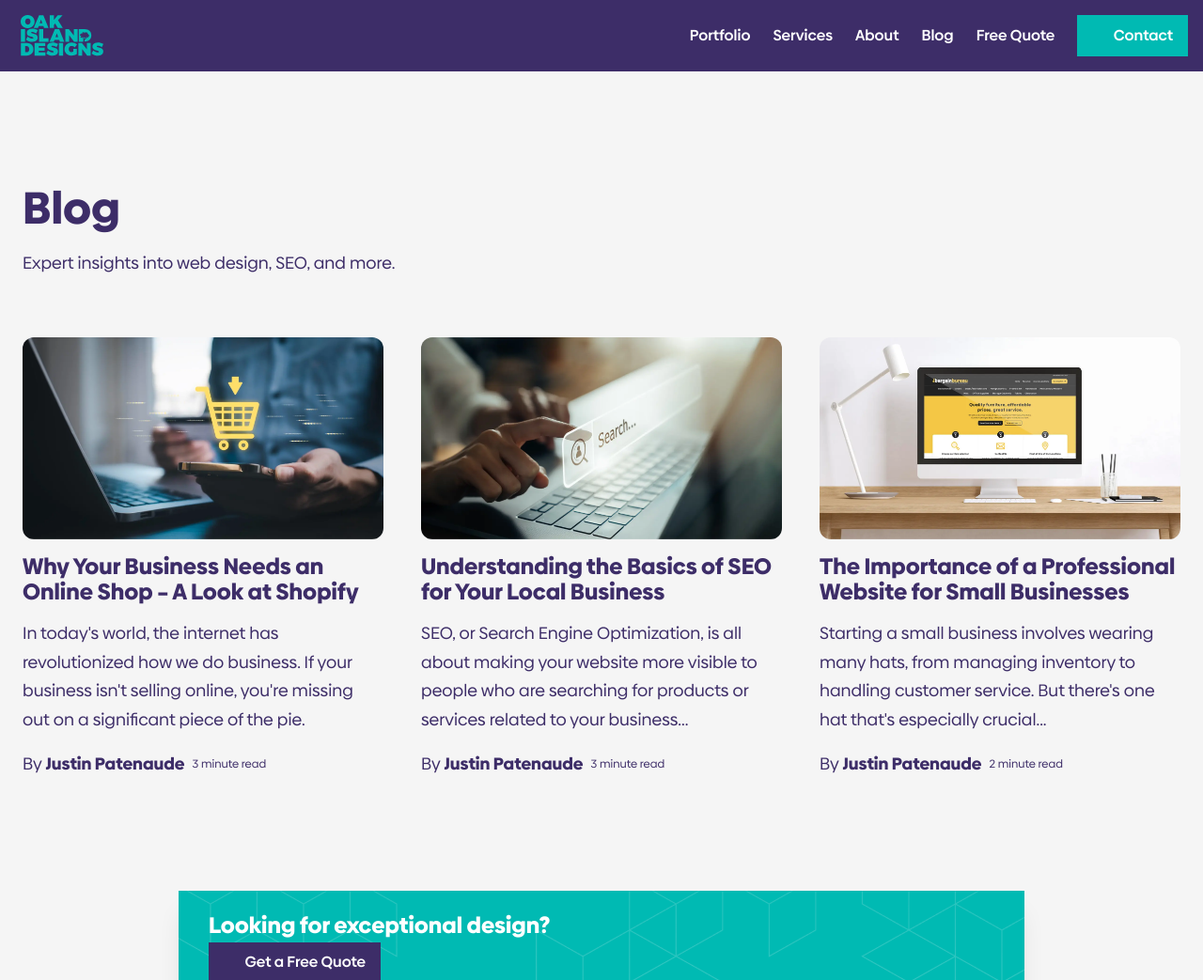
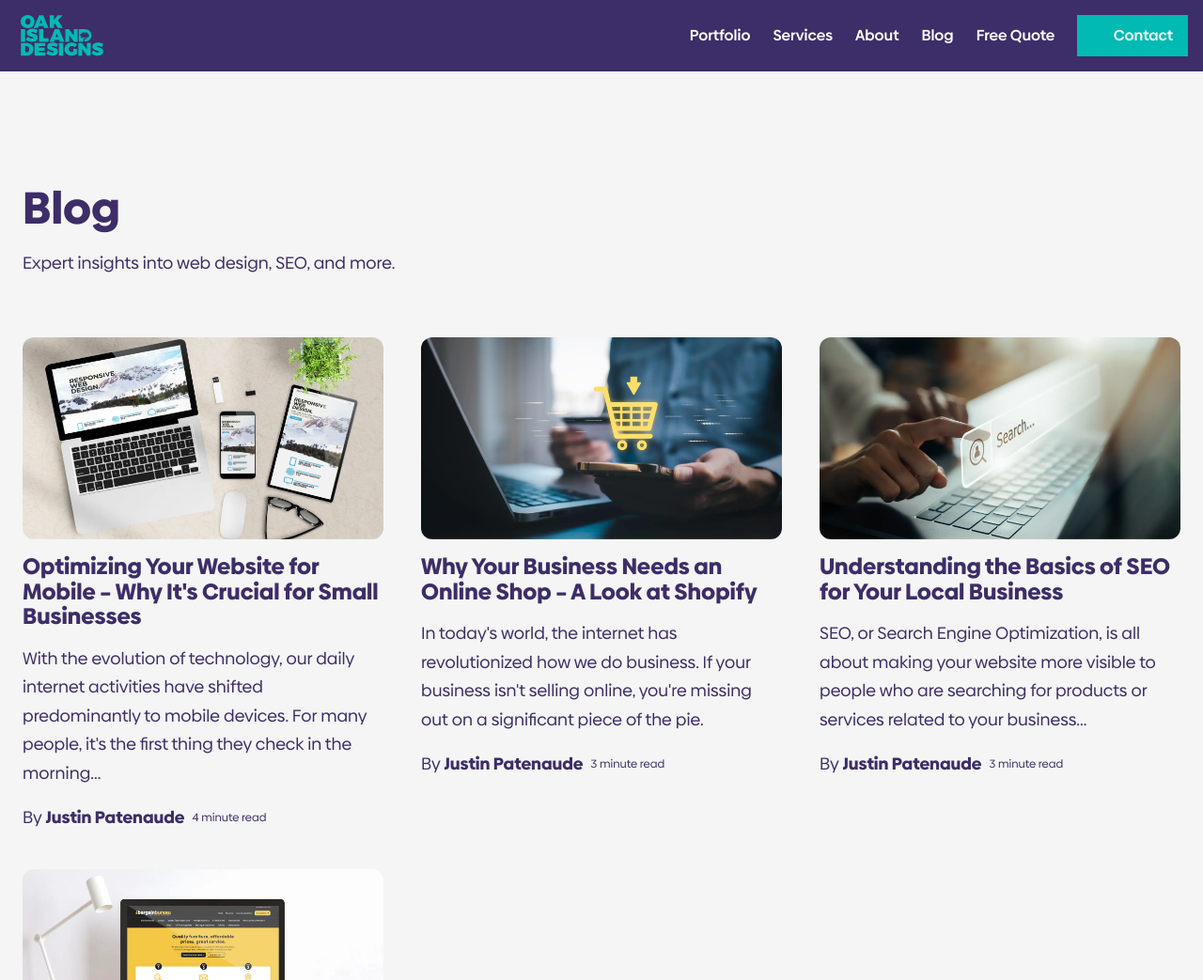
Before and after one commit to OakIslandDesigns/OakIslandDesigns, a Jekyll site: the page built from blog.md, in a window 1280 px wide and 1400 px high, cut to the strip 0-1043 px from the top of the window. Shown: the whole strip at 94% size. Built offline with Jekyll 4.4.1, drawn with Linux system fonts in a browser that asks for light colours; nearby versions of some CDN libraries; some of the changed lines change nothing that is shown.

Commit message:
New blog post

```diff
--- a/_layouts/blog.html
+++ b/_layouts/blog.html
@@ -12,7 +12,7 @@ layout: page
   <div class="grid-3_md-2_sm-1 grid-gap40">
     {%- assign articles = site.blog | reverse -%}
     {%- for article in articles -%}
-      <div class="col col-gap40 md-mb-40">
+      <div class="col col-gap40 mb-40">
         {%- include article-block.html -%}
       </div>
     {%- endfor -%}
--- a/assets/styles/main.scss
+++ b/assets/styles/main.scss
@@ -188,6 +188,9 @@ body {
 .mb-64 {
   margin-bottom: var(--gap-64);
 }
+.mb-40 {
+  margin-bottom: var(--gap-40);
+}
 @media screen and (max-width: 1024px){
   .md-mb-0 {
     margin-bottom: 0;
@@ -341,6 +344,11 @@ strong {
     display: block;
     width: 100%;
     border-radius: var(--border-radius);
+  }
+  .rte img + em {
+    margin-top: 4px;
+    font-size: var(--font-size-sm);
+    font-style: italic;
   }
 
 .form__group {
--- /dev/null
+++ b/collections/_blog/2023-07-05-optimizing-your-website-for-mobile-why-its-crucial-for-small-businesses.md
@@ -0,0 +1,55 @@
+---
+layout: article
+title: Optimizing Your Website for Mobile – Why It's Crucial for Small Businesses
+date: 2023-07-05 00:00:00 -0500
+banner:
+  url: /assets/images/article-04_banner.webp
+  alt: A website that is shown on a laptop, tablet and mobile phone.
+thumbnail:
+  url: /assets/images/article-04_thumb.webp
+  alt: A website that is shown on a laptop, tablet and mobile phone.
+author: Justin Patenaude
+estimate: 4
+seo:
+  title: Optimizing Your Website for Mobile – Why It's Crucial for Small Businesses
+  description: >-
+    With the evolution of technology, our daily internet activities have shifted predominantly to mobile devices. For many people, it's the first thing they check in the morning...
+button:
+  icon: message-smile
+  title: Let's Talk
+  link: /contact/
+---
+## A Mobile-First World
+With the evolution of technology, our daily internet activities have shifted predominantly to mobile devices. For many people, it's the first thing they check in the morning and the last thing they put down at night. Statistics show that more than half of web traffic comes from mobile devices, making mobile optimization crucial for all businesses, particularly for local, small businesses.
+
+![Statistics about mobile web browsing as of July 2023](/assets/images/article-04_image-01.webp)
+*Statistics from [https://explodingtopics.com/blog/mobile-internet-traffic](https://explodingtopics.com/blog/mobile-internet-traffic)*
+
+## Understanding Mobile Optimization
+In simple terms, mobile optimization means making your website easy to use on mobile devices. It's about providing a seamless and enjoyable experience for visitors, from a responsive design that adjusts to different screen sizes, to simple navigation and fast load times.
+
+## The Importance of Mobile Optimization for Small Businesses
+### Local Searches Lead to Local Sales
+Most local searches are conducted on mobile devices. When people are out and about, they use their phones to look for local businesses. A mobile-friendly website gives them the information they need quickly and conveniently, increasing the chances they'll visit your business.
+
+### Improved Search Engine Ranking
+Search engines like Google prioritize mobile-friendly websites in their search results. In fact, Google uses mobile-first indexing, which means it predominantly uses the mobile version of the content for indexing and ranking. If your site isn't mobile-optimized, it could hurt your search engine ranking, making it harder for potential customers to find you online.
+
+### Better User Experience
+Mobile optimization ensures that your website is easy to navigate on a smaller screen, has quick load times, and functions well. This leads to a better user experience, which can improve visitor satisfaction, increase the time they spend on your site, and ultimately lead to higher conversion rates.
+
+![A mobile optimized website](/assets/images/article-04_image-02.webp)
+
+## How to Optimize Your Website for Mobile
+
+### Responsive Web Design
+Responsive web design allows your website's layout to adjust to the screen size and orientation of the device. It ensures your website looks good on all devices, from smartphones and tablets to laptops and desktops.
+
+### Easy Navigation
+A mobile-friendly site has simple and intuitive navigation. Links and buttons should be large enough to tap, and there should be plenty of space between clickable elements to avoid accidental clicks.
+
+### Fast Load Times
+Mobile users expect quick load times. Compress images, minimize code, leverage browser caching, and reduce redirects to increase your site’s loading speed.
+
+## Takeaway
+The need for mobile optimization can't be overstated. It's not just a nice-to-have, but a must-have for small businesses in the digital age. By optimizing your website for mobile, you can reach more customers, improve your search engine ranking, and provide a better user experience, all of which can contribute to your business growth. Are you ready to optimize your website for mobile? [Click here for a free quote.](https://oakislanddesigns.com/free-quote/)
```
Also changed, not shown: assets/images/article-04_banner.webp (added), assets/images/article-04_image-01.webp (added), assets/images/article-04_image-02.webp (added), assets/images/article-04_thumb.webp (added), 1 other file.
